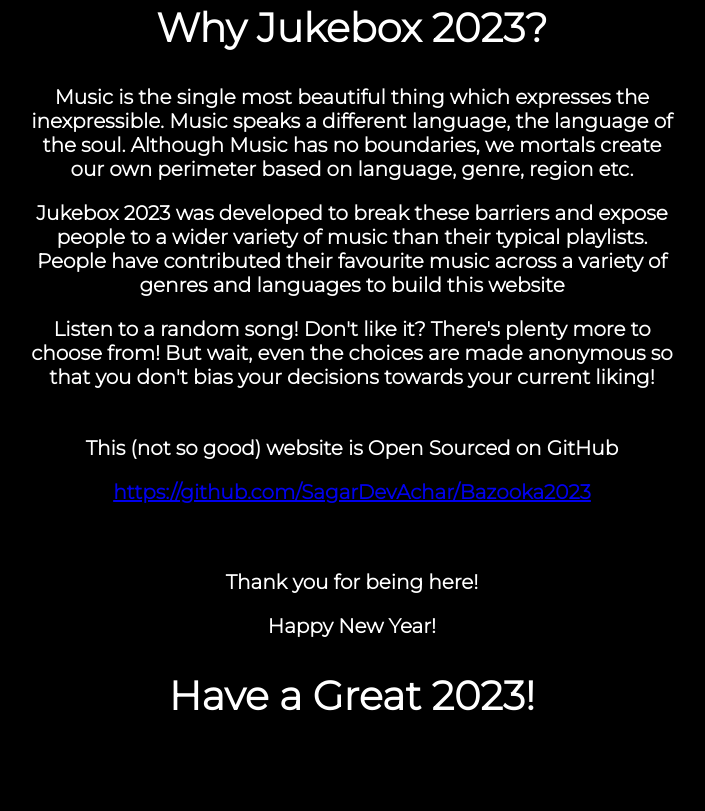
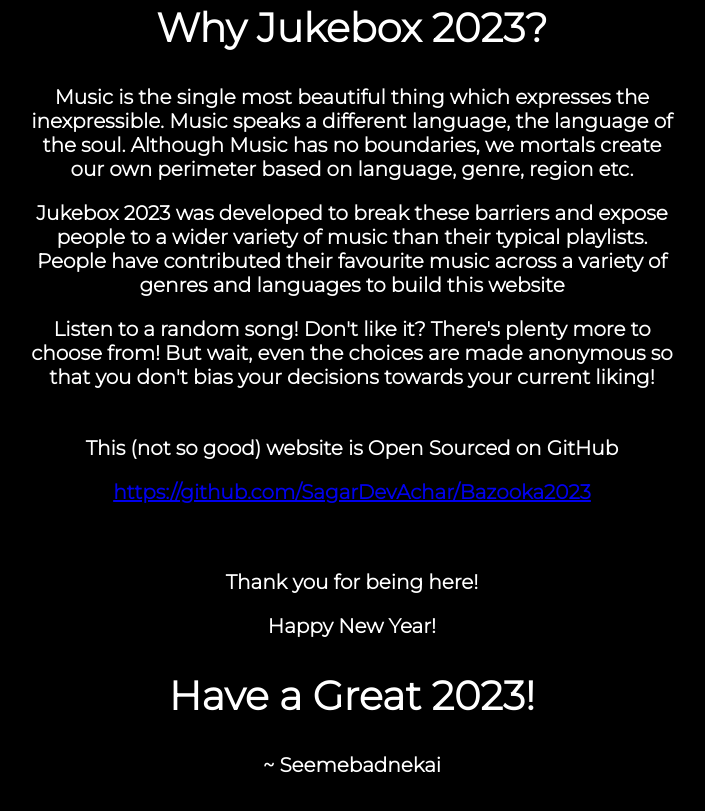
Before and after one commit to SagarDevAchar/Bazooka2023, a plain HTML site: page 2023/index.html in a window 1280 px wide. Shown: the part 3486-4297 px from the top of the page, without its empty margins (288-993 px from the left). Drawn offline with Linux system fonts and the light colour scheme.

Commit message:
Credits Modification

```diff
--- a/2023/index.html
+++ b/2023/index.html
@@ -36,6 +36,7 @@
                 <p>Thank you for being here!</p>
                 <p>Happy New Year!</p>
                 <h2>Have a Great 2023!</h2>
+                <p>~ Seemebadnekai</p>
                 <br>
                 <br>
             </div>
```
